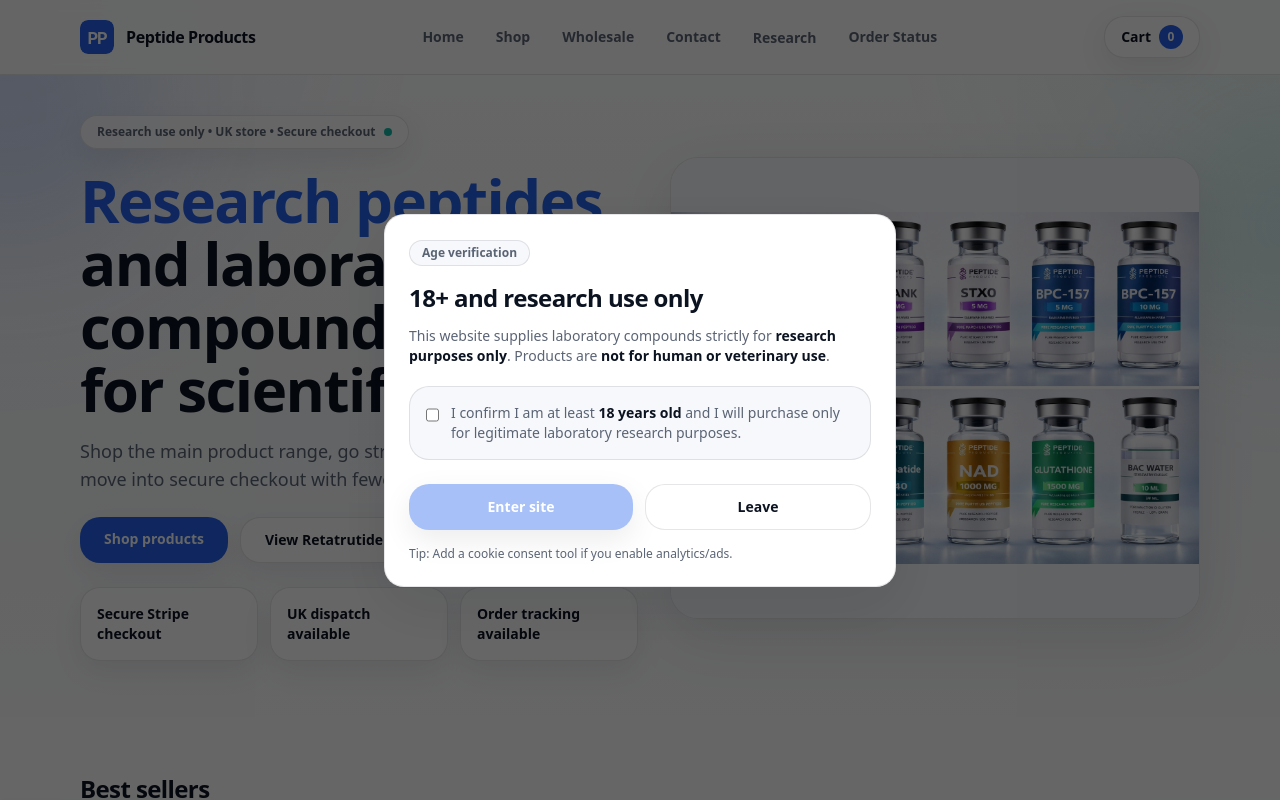
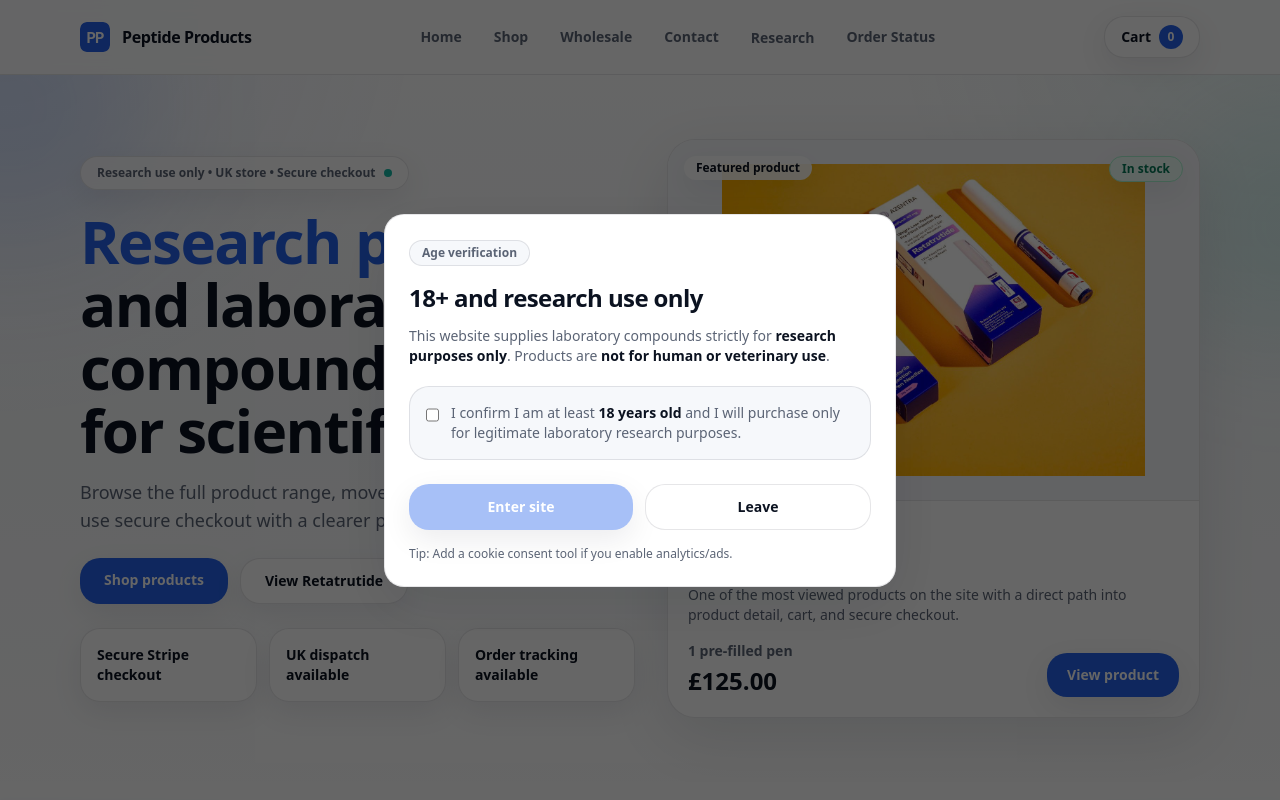
Before and after one commit to readdocs-ai/peptideproducts-store, a Next.js app: page / in a window 1280 px wide. Shown: the top 800 px of the page. Built offline with nearby package versions, Linux system fonts and the light colour scheme.

Commit message:
update pages

```diff
--- a/src/app/page.tsx
+++ b/src/app/page.tsx
@@ -85,6 +85,8 @@ export default function Home() {
     getProduct("bac-water-10ml"),
   ].filter(Boolean) as typeof products;
 
+  const retatrutide = getProduct("retatrutide");
+
   const organizationSchema = {
     "@context": "https://schema.org",
     "@type": "Organization",
@@ -135,14 +137,14 @@ export default function Home() {
           }}
         />
 
-        <section className="relative overflow-hidden pb-10 pt-8 lg:pb-14 lg:pt-10">
+        <section className="relative overflow-hidden py-12 lg:py-16">
           <div className="pointer-events-none absolute inset-0 -z-10">
             <div className="absolute left-[-120px] top-[-100px] h-[260px] w-[260px] rounded-full bg-accent/15 blur-3xl" />
             <div className="absolute right-[-120px] top-[40px] h-[220px] w-[220px] rounded-full bg-accent2/15 blur-3xl" />
           </div>
 
           <Container>
-            <div className="grid gap-8 lg:grid-cols-[1fr_0.95fr] lg:items-center">
+            <div className="grid gap-8 lg:grid-cols-[1.02fr_0.98fr] lg:items-center">
               <div>
                 <div className="inline-flex items-center gap-2 rounded-full border border-line bg-white/85 px-4 py-2 text-xs font-semibold text-muted shadow-soft backdrop-blur-sm">
                   Research use only • UK store • Secure checkout
@@ -156,7 +158,8 @@ export default function Home() {
                 </h1>
 
                 <p className="mt-4 max-w-2xl text-base leading-7 text-muted md:text-lg">
-                  Shop the main product range, go straight to Retatrutide, and move into secure checkout with fewer clicks.
+                  Browse the full product range, move quickly into best sellers,
+                  and use secure checkout with a clearer path from product to cart.
                 </p>
 
                 <div className="mt-6 flex flex-wrap gap-3">
@@ -188,20 +191,62 @@ export default function Home() {
                 </div>
               </div>
 
-              <div className="relative">
+              <div>
+                {retatrutide ? (
                   <div className="overflow-hidden rounded-xl3 border border-line bg-white shadow-lift">
-                  <div className="relative h-[320px] w-full bg-[#f7f9fc] md:h-[420px] lg:h-[460px]">
+                    <div className="relative h-[300px] w-full bg-panel md:h-[360px]">
                       <Image
-                      src="/home/home-full-vial-set.webp"
-                      alt="Peptide Products full research compound range"
+                        src={retatrutide.image}
+                        alt={retatrutide.name}
                         fill
                         priority
-                      fetchPriority="high"
                         sizes="(min-width: 1024px) 46vw, 100vw"
-                      className="object-contain object-center"
+                        className="object-contain object-center p-6"
                       />
+
+                      <div className="absolute left-4 top-4 rounded-full bg-white/90 px-3 py-1 text-xs font-extrabold text-ink shadow-soft">
+                        Featured product
+                      </div>
+
+                      <div className="absolute right-4 top-4 rounded-full border border-emerald-200 bg-emerald-50 px-3 py-1 text-xs font-extrabold text-emerald-700 shadow-soft">
+                        In stock
                       </div>
                     </div>
+
+                    <div className="border-t border-line p-5">
+                      <div className="text-xs font-extrabold uppercase tracking-wide text-muted">
+                        Most viewed route
+                      </div>
+
+                      <h2 className="mt-2 text-2xl font-extrabold tracking-tight text-ink">
+                        Retatrutide 40mg
+                      </h2>
+
+                      <p className="mt-2 text-sm text-muted">
+                        One of the most viewed products on the site with a direct path
+                        into product detail, cart, and secure checkout.
+                      </p>
+
+                      <div className="mt-4 flex items-end justify-between gap-4">
+                        <div>
+                          <div className="text-sm font-semibold text-muted">
+                            1 pre-filled pen
+                          </div>
+                          <div className="mt-1 text-2xl font-extrabold text-ink">
+                            £{retatrutide.priceGBP.toFixed(2)}
+                          </div>
+                        </div>
+
+                        <Link
+                          href="/product/retatrutide"
+                          className="rounded-xl2 bg-accent px-5 py-3 text-sm font-extrabold text-white shadow-soft hover:bg-accent/90"
+                        >
+                          View product
+                        </Link>
+                      </div>
+                    </div>
+                  </div>
+                ) : null}
               </div>
             </div>
           </Container>
@@ -216,14 +261,22 @@ export default function Home() {
                   Start with the products customers are already viewing most.
                 </p>
               </div>
-              <Link href="/shop" className="text-sm font-extrabold text-ink/80 hover:text-ink">
+
+              <Link
+                href="/shop"
+                className="text-sm font-extrabold text-ink/80 hover:text-ink"
+              >
                 Browse all products →
               </Link>
             </div>
 
             <div className="mt-6 grid gap-6 sm:grid-cols-2 xl:grid-cols-3">
               {featuredProducts.map((p) => (
-                <ProductCard key={p.id} p={p} imageOverride={p.gallery?.[1] ?? p.image} />
+                <ProductCard
+                  key={p.id}
+                  p={p}
+                  imageOverride={p.gallery?.[1] ?? p.image}
+                />
               ))}
             </div>
           </Container>
@@ -235,14 +288,19 @@ export default function Home() {
               <div className="grid gap-6 lg:grid-cols-[1.2fr_0.8fr] lg:items-center">
                 <div>
                   <div className="text-xs font-extrabold uppercase tracking-[0.2em] text-accent">
-                    Featured compound
+                    Featured route
                   </div>
+
                   <h2 className="mt-2 text-2xl font-extrabold tracking-tight text-ink md:text-3xl">
                     Buy Retatrutide UK
                   </h2>
+
                   <p className="mt-4 max-w-2xl text-sm leading-7 text-muted md:text-base">
-                    Retatrutide 40mg is currently one of the strongest product routes on the site. Use the main product page for price, stock status, and checkout.
+                    Retatrutide 40mg is one of the strongest routes on the site.
+                    Use the main product page for price, stock status, and checkout,
+                    or go directly into the dedicated UK route.
                   </p>
+
                   <div className="mt-6 flex flex-wrap gap-3">
                     <Link
                       href="/product/retatrutide"
@@ -250,6 +308,7 @@ export default function Home() {
                     >
                       View Retatrutide 40mg
                     </Link>
+
                     <Link
                       href="/buy-retatrutide-uk"
                       className="rounded-xl2 border border-line bg-white px-6 py-3 text-sm font-extrabold text-ink shadow-soft hover:bg-panel"
@@ -259,16 +318,16 @@ export default function Home() {
                   </div>
                 </div>
 
-                <div className="rounded-xl2 border border-line bg-panel p-5">
-                  <div className="text-xs font-extrabold uppercase tracking-wide text-muted">
-                    Product snapshot
+                <div className="grid gap-3 sm:grid-cols-3 lg:grid-cols-1">
+                  <div className="rounded-xl2 border border-line bg-panel p-4 text-sm font-semibold text-ink">
+                    Fast product access
                   </div>
-                  <div className="mt-3 text-lg font-extrabold text-ink">Retatrutide 40mg</div>
-                  <div className="mt-1 text-sm text-muted">1 pre-filled pen • secure checkout</div>
-                  <div className="mt-4 inline-flex rounded-full px-3 py-1 text-[11px] font-extrabold border border-emerald-200 bg-emerald-50 text-emerald-700">
-                    In stock
+                  <div className="rounded-xl2 border border-line bg-panel p-4 text-sm font-semibold text-ink">
+                    Secure card checkout
                   </div>
-                  <div className="mt-5 text-2xl font-extrabold text-ink">£150.00</div>
+                  <div className="rounded-xl2 border border-line bg-panel p-4 text-sm font-semibold text-ink">
+                    Order tracking available
+                  </div>
                 </div>
               </div>
             </div>
@@ -281,10 +340,15 @@ export default function Home() {
               <div>
                 <h2 className="section-title">Shop by category</h2>
                 <p className="mt-2 max-w-2xl text-sm text-muted">
-                  Start with the main product categories and go directly into the products that matter.
+                  Start with the main product categories and go directly into the
+                  products that matter.
                 </p>
               </div>
-              <Link href="/shop" className="text-sm font-extrabold text-ink/80 hover:text-ink">
+
+              <Link
+                href="/shop"
+                className="text-sm font-extrabold text-ink/80 hover:text-ink"
+              >
                 View full catalogue →
               </Link>
             </div>
@@ -305,10 +369,15 @@ export default function Home() {
                       className="object-contain p-4 transition duration-300 group-hover:scale-[1.02]"
                     />
                   </div>
+
                   <div className="p-5">
-                    <h3 className="text-lg font-extrabold tracking-tight">{card.title}</h3>
+                    <h3 className="text-lg font-extrabold tracking-tight">
+                      {card.title}
+                    </h3>
                     <p className="mt-2 text-sm text-muted">{card.copy}</p>
-                    <div className="mt-4 text-sm font-extrabold text-ink">View category →</div>
+                    <div className="mt-4 text-sm font-extrabold text-ink">
+                      View category →
+                    </div>
                   </div>
                 </Link>
               ))}
@@ -321,21 +390,32 @@ export default function Home() {
             <div className="grid gap-8 lg:grid-cols-[1fr_0.9fr] lg:items-start">
               <div>
                 <h2 className="section-title">Common questions</h2>
+
                 <div className="mt-6 grid gap-5">
                   {faqItems.map((item) => (
-                    <div key={item.question} className="rounded-xl2 border border-line bg-white p-5 shadow-soft">
+                    <div
+                      key={item.question}
+                      className="rounded-xl2 border border-line bg-white p-5 shadow-soft"
+                    >
                       <h3 className="text-base font-extrabold">{item.question}</h3>
-                      <p className="mt-2 text-sm leading-6 text-muted">{item.answer}</p>
+                      <p className="mt-2 text-sm leading-6 text-muted">
+                        {item.answer}
+                      </p>
                     </div>
                   ))}
                 </div>
               </div>
 
               <div className="rounded-xl3 border border-line bg-panel p-6 shadow-soft">
-                <h2 className="text-2xl font-extrabold tracking-tight">Need a fast route?</h2>
+                <h2 className="text-2xl font-extrabold tracking-tight">
+                  Need a fast route?
+                </h2>
+
                 <p className="mt-3 text-sm leading-7 text-muted">
-                  Start with the products people are already searching for, or browse the full catalogue.
+                  Start with the products people are already searching for, or
+                  browse the full catalogue.
                 </p>
+
                 <div className="mt-6 grid gap-3">
                   <Link
                     href="/product/retatrutide"
@@ -343,12 +423,14 @@ export default function Home() {
                   >
                     View Retatrutide
                   </Link>
+
                   <Link
                     href="/shop"
                     className="rounded-xl2 border border-line bg-white px-5 py-3 text-sm font-extrabold text-ink shadow-soft hover:bg-panel"
                   >
                     Browse all products
                   </Link>
+
                   <Link
                     href="/order-status"
                     className="rounded-xl2 border border-line bg-white px-5 py-3 text-sm font-extrabold text-ink shadow-soft hover:bg-panel"
--- a/src/app/product/[id]/ui.tsx
+++ b/src/app/product/[id]/ui.tsx
@@ -152,7 +152,7 @@ export function ProductBuyBox({ product }: { product: Product }) {
 
         {isRetatrutide ? (
           <div className="mt-3 rounded-xl2 border border-line bg-white p-3 text-xs font-bold text-ink">
-            Retatrutide is one of our most viewed metabolic research products.
+            Retatrutide is currently one of our highest-demand research products.
           </div>
         ) : null}
       </div>
@@ -181,6 +181,15 @@ export function ProductBuyBox({ product }: { product: Product }) {
           Research use only
         </div>
       </div>
+
+      {isRetatrutide ? (
+        <div className="mt-6 rounded-xl2 border border-emerald-200 bg-emerald-50 p-4 text-xs text-emerald-800">
+          <div className="font-extrabold">Quick route to checkout</div>
+          <div className="mt-1">
+            Add Retatrutide to cart and use the secure card checkout from your cart page.
+          </div>
+        </div>
+      ) : null}
 
       <div className="mt-6">
         <label className="text-xs font-extrabold text-slate">Quantity</label>
@@ -249,6 +258,13 @@ export function ProductBuyBox({ product }: { product: Product }) {
         {inStock ? `Add to cart — ${formatGBP(total)}` : "Sold out"}
       </button>
 
+      <Link
+        href="/cart"
+        className="mt-3 inline-flex w-full justify-center rounded-xl2 border border-line bg-white px-4 py-3 text-sm font-extrabold text-ink shadow-soft hover:bg-panel"
+      >
+        Go to cart / checkout
+      </Link>
+
       <div className="mt-3 text-xs text-slate">
         You’ll be asked to confirm{" "}
         <span className="font-bold text-ink">research use only</span> at checkout.
@@ -289,7 +305,7 @@ export function ProductBuyBox({ product }: { product: Product }) {
           ← Continue shopping
         </Link>
         <Link href="/cart" className="font-extrabold text-ink hover:underline">
-          Go to cart →
+          View cart →
         </Link>
       </div>
     </aside>
--- a/src/components/Logo.tsx
+++ b/src/components/Logo.tsx
@@ -3,23 +3,23 @@ import { brand } from "@/theme/brand";
 
 export function Logo({ compact = false }: { compact?: boolean }) {
   return (
-    <div className="flex items-center gap-3">
+    <div className="flex items-center gap-2 sm:gap-3">
       <Image
         src="/brand/logo.svg"
         alt={`${brand.name} logo`}
-        width={compact ? 34 : 42}
-        height={compact ? 34 : 42}
+        width={compact ? 30 : 38}
+        height={compact ? 30 : 38}
         priority
-        className="rounded-lg"
+        className="rounded-md"
       />
 
       <div className="leading-tight">
-        <div className="text-sm font-extrabold tracking-tight md:text-base">
+        <div className="text-sm font-extrabold tracking-tight text-ink sm:text-base">
           {brand.name}
         </div>
 
         {!compact && (
-          <div className="text-[11px] font-semibold text-muted">
+          <div className="hidden text-[11px] font-semibold text-muted sm:block">
             {brand.tagline}
           </div>
         )}
```
Lines whose indentation alone changed are shown as unchanged.
